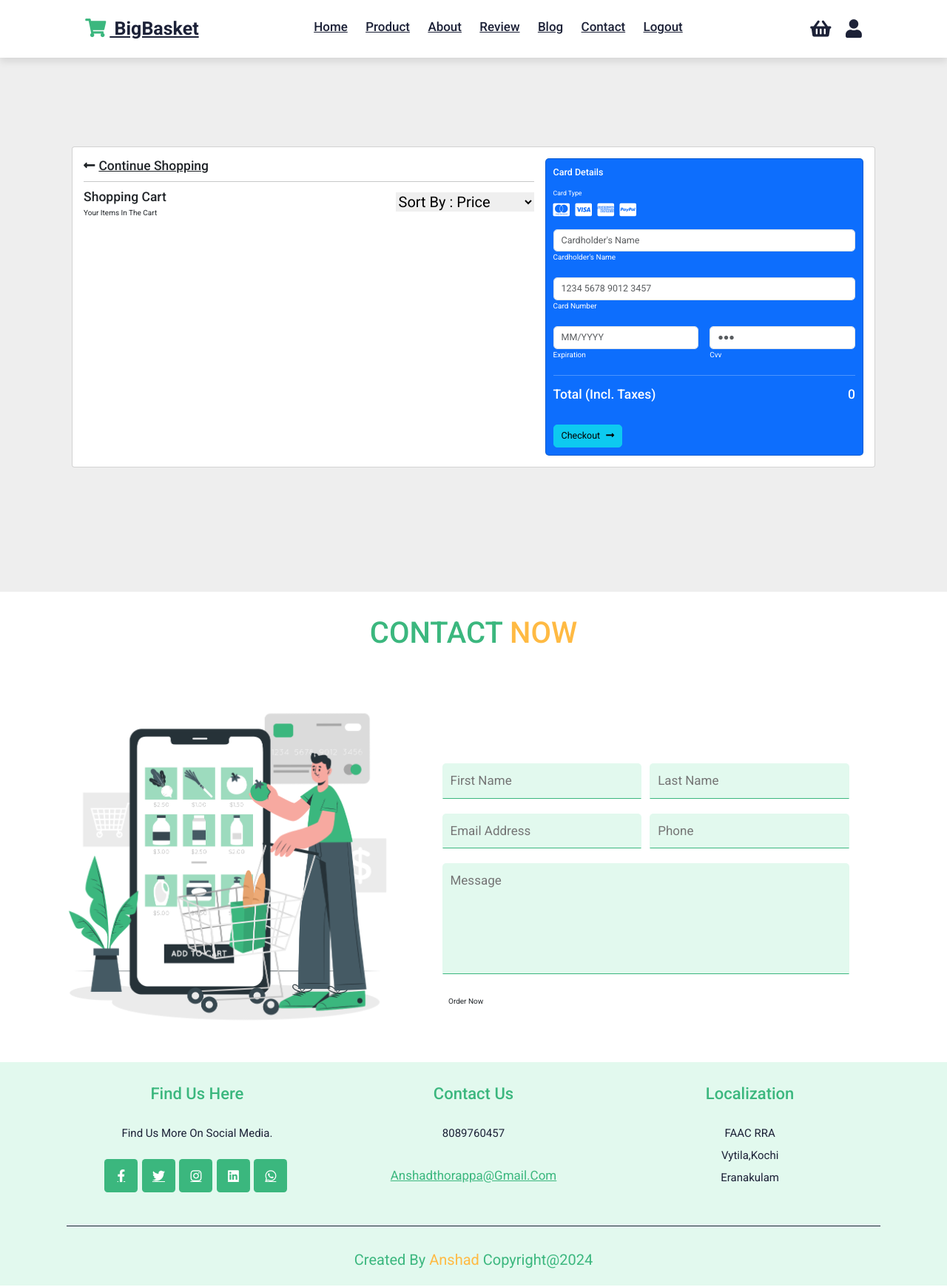
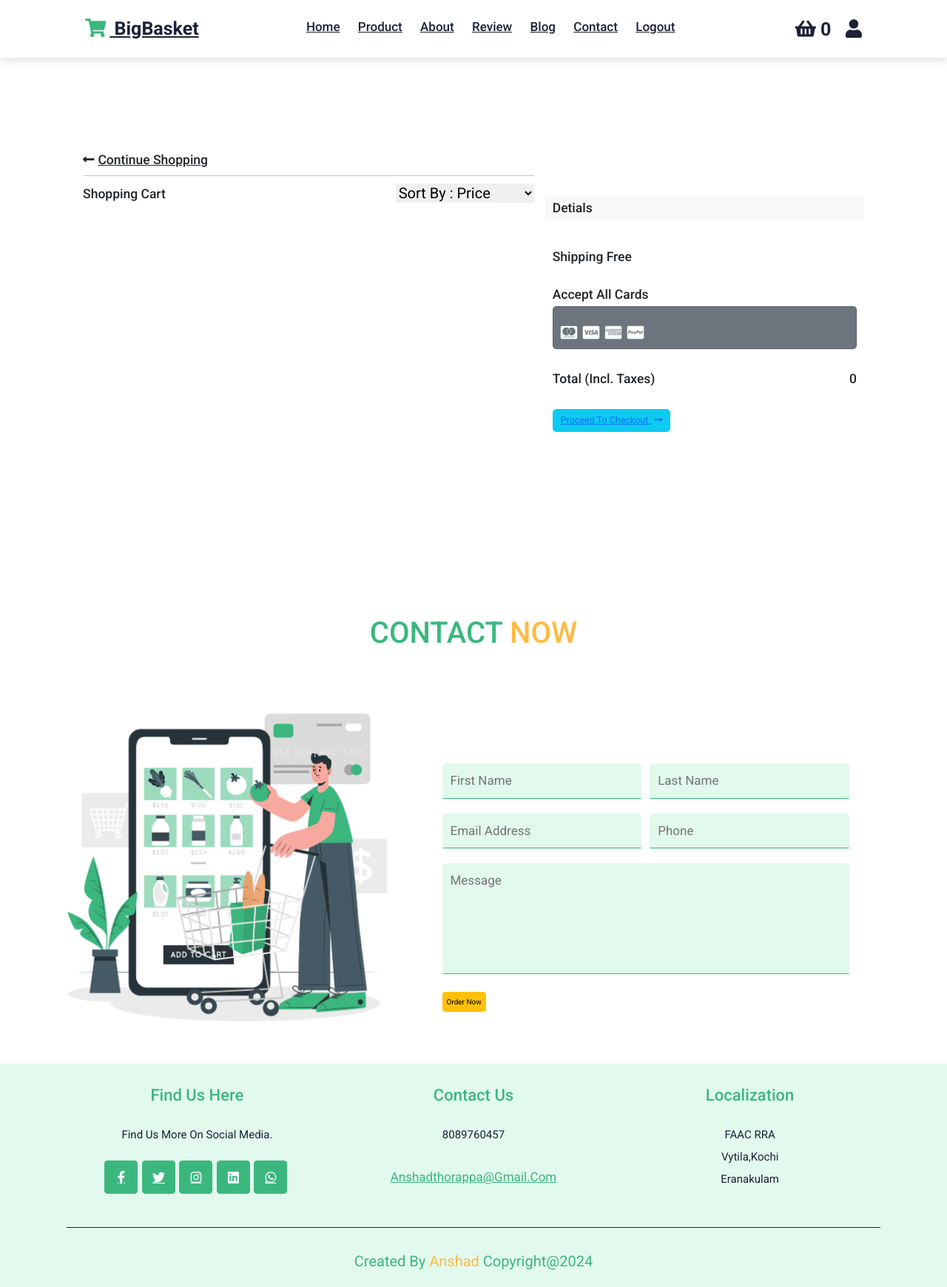
Before and after one commit to Anshad2/grocery-store, a Django app: page /basket/items/all/ in a window 1280 px wide. Shown: the whole page at 74% size. Run offline with Django 5.2, Linux system fonts and the light colour scheme; a user stored in the database is signed in; data comes from the database, SQL or seed files in the repository; both versions use the stored data as it was after the commit.

Commit message:
first commit

```diff
--- a/grocery/settings.py
+++ b/grocery/settings.py
@@ -63,6 +63,7 @@ TEMPLATES = [
                 'django.template.context_processors.request',
                 'django.contrib.auth.context_processors.auth',
                 'django.contrib.messages.context_processors.messages',
+                'gros.context_processors.basket_count',
             ],
         },
     },
--- a/grocery/urls.py
+++ b/grocery/urls.py
@@ -30,5 +30,13 @@ urlpatterns = [
     path('products/<int:pk>/add_to_basket/',views.AddToBasketView.as_view(),name="addto-basket"),
     path("basket/items/all/",views.BasketItemListView.as_view(),name="basket-items"),
     path('basket/items/<int:pk>/',views.BasketItemRemoveView.as_view(),name="basketitems-remove"),
+    path('basket/items/<int:pk>/qty/change/',views.CartItemUpdateQuantityView.as_view(),name="editcart=qty"),
+    path('checkout/',views.CheckOutView.as_view(),name="checkout"),
+    path('logout/',views.SignOutView.as_view(),name="signout"),
+    path('summary/',views.OrderSummaryView.as_view(),name="summary"),
+
+
+
+
 
 ]+ static(settings.MEDIA_URL, document_root=settings.MEDIA_ROOT)
--- /dev/null
+++ b/gros/context_processors.py
@@ -0,0 +1,9 @@
+from django.contrib.auth.models import User
+
+
+def basket_count(request):
+    if request.user.is_authenticated:
+        count=request.user.cart.cart_item_count
+        return{"cart_count":count}
+    else:
+        return{"cart_count":0}
--- a/gros/models.py
+++ b/gros/models.py
@@ -160,6 +160,10 @@ class Order(models.Model):
     is_paid=models.BooleanField(default=False)
     total=models.PositiveIntegerField()
 
+    @property
+    def get_order_items(self):
+        return self.purchaseitems.all()
+
 
 class OrderItems(models.Model):
     order_object=models.ForeignKey(Order,on_delete=models.CASCADE,related_name="purchaseitems")
--- a/gros/static/css/style.css
+++ b/gros/static/css/style.css
@@ -772,6 +772,29 @@ section{
   color: var(--secondary);
 }
 
+/* cart count */
+
+#cart {
+  position: relative;
+}
+
+#cart img {
+  width: 50px; /* adjust as needed */
+  height: auto; /* maintain aspect ratio */
+}
+
+#cart-count {
+  position: absolute;
+  top: -10px; /* adjust as needed */
+  right: -10px; /* adjust as needed */
+  background-color: red;
+  color: white;
+  border-radius: 50%;
+  padding: 5px;
+  font-size: 12px;
+}
+
+
 /* media queries */
 
 @media (max-width: 991px){
--- a/gros/static/js/script.js
+++ b/gros/static/js/script.js
@@ -47,4 +47,5 @@ var swiper = new Swiper(".review-slider", {
       slidesPerView: 3,
     },
   },
+
 });
--- a/gros/templates/base.html
+++ b/gros/templates/base.html
@@ -16,6 +16,7 @@
     <!-- <link rel="stylesheet" href="{%static 'css/styles.css'%}"> -->
 
     {%block link_block%}
+    <link href="https://cdn.jsdelivr.net/npm/bootstrap@5.3.3/dist/css/bootstrap.min.css" rel="stylesheet" integrity="sha384-QWTKZyjpPEjISv5WaRU9OFeRpok6YctnYmDr5pNlyT2bRjXh0JMhjY6hW+ALEwIH" crossorigin="anonymous">
 
     {%endblock%}
 
@@ -39,7 +40,7 @@
                 <a href="{%url 'home'%}">review</a>
                 <a href="{%url 'home'%}">blog</a>
                 <a href="#contact">contact</a>
-                <a href="#contact">Logout</a>
+                <a href="{%url 'signout'%}">Logout</a>
 
 
             </h3>
@@ -49,7 +50,11 @@
 
 
         <div class="icons">
-            <div id="cart-btn" class="fas fa-shopping-basket"></div>
+
+
+            <a href="{%url 'basket-items'%}"><div id="cart-btn" class="fas fa-shopping-basket">
+                <span id="cart-count ">{{cart_count}}</span>
+            </div></a>
             <div id="login-btn" class="fas fa-user"></div>
             <div id="menu-btn" class="fas fa-bars"></div>
         </div>
@@ -135,7 +140,7 @@
                 </div>
 
                 <textarea placeholder="message" id="" cols="30" rows="10"></textarea>
-                <input type="submit" value="order now" class="btn">
+                <input type="submit" value="order now" class="btn btn btn-warning p-2">
             </form>
 
         </div>
--- a/gros/templates/cart_list.html
+++ b/gros/templates/cart_list.html
@@ -22,24 +22,24 @@ height: 100vh !important;
 
 {%block main_block%}
 
-<section class="h-100 h-custom " style="background-color: #eee;">
-    <div class="container  py-5 h-100 ">
-      <div class="row d-flex justify-content-center align-items-center h-100 ">
-        <div class="col">
-          <div class="card mt-5">
-            <div class="card-body p-4">
 
-              <div class="row">
+<section class="h-100 h-custom ">
+    <div class="container  py-5 h-100 border-0 ">
+      <div class="row d-flex justify-content-center align-items-center h-100 border-0 ">
+        <div class="col border-0">
+          <div class="card mt-5 border-0">
+            <div class="card-body p-4 border-0">
 
-                <div class="col-lg-7">
-                  <h3 class="mb-3"><a href="#!" class="text-body"><i
-                        class="fas fa-long-arrow-alt-left me-2"></i>Continue shopping</a></h3>
+              <div class="row border-0">
+
+                <div class="col-lg-7 border-0">
+                  <h3 class="mb-3 border-0"><a href="{%url 'index'%}" class="text-body"><i
+                        class="fas fa-long-arrow-alt-left me-2 border-0"></i>Continue shopping</a></h3>
                   <hr>
 
-                  <div class="d-flex justify-content-between align-items-center mb-4">
+                  <div class="d-flex justify-content-between align-items-center mb-4 border-0">
                     <div>
                       <h3 class="mb-1">Shopping cart</h3>
-                      <p class="mb-0">Your Items In The cart</p>
                     </div>
 
                         <!-- <div>
@@ -81,7 +81,27 @@ height: 100vh !important;
                         </div>
                         <div class="d-flex flex-row align-items-center">
                           <div>
-                            <h5><input type="number" value="{{bi.qty}}" min="1"/></h5>
+                            <!-- <h5><input type="number" value="{{bi.qty}}" min="1"/></h5> -->
+                            <div class="quantity py-2  me-5">
+                              <form action="{%url 'editcart=qty' bi.id%}" method="post">
+                                {%csrf_token%}
+                                {%if bi.qty > 1%}
+                                <button type="submit" class="quantity-left-minus py-2 btn btn-warning"
+                                 name="counterButton"
+                                 value="-">-</button>
+
+                                {%endif%}
+                              <input class="mx-1 h-7 w-18 rounded-md border text-center "
+                               type="text" id="quantity" value="{{bi.qty}}"
+                               disabled
+                               />
+
+                              <button type="submit" class="quantity-right-plus py-2 btn btn-warning "
+                               name="counterButton"
+                               value="+">+</button>
+                              </form>
+
+                          </div>
 
                           </div>
                           <div style="width: 80px;">
@@ -96,69 +116,43 @@ height: 100vh !important;
                 <!-- end itreate -->
 
                 </div>
-                <div class="col-lg-5">
-
-                  <div class="card bg-primary text-white rounded-3">
+                <div class="col-lg-5 border-0">
+                  <div class="card mt-5 border-0 py-5">
+                    <h3 class="card-header border-0">Detials</h3>
+                    <div class="card-body border-0">
+                      <h3 class="card-title mt-5">Shipping Free</h3>
+                      <h3 class="card-text mt-5">Accept All Cards</h3>
+                      <div class="card bg-secondary text-white rounded-3">
                     <div class="card-body">
                       <div class="d-flex justify-content-between align-items-center mb-4">
-                        <h5 class="mb-0">Card details</h5>
+                        <h5 class="mb-0"></h5>
 
                       </div>
 
-                      <p class="small mb-2">Card type</p>
                       <a href="#!" type="submit" class="text-white"><i
-                          class="fab fa-cc-mastercard fa-2x me-2"></i></a>
+                          class="fab fa-cc-mastercard fa-2x me-2 "></i></a>
                       <a href="#!" type="submit" class="text-white"><i
                           class="fab fa-cc-visa fa-2x me-2"></i></a>
                       <a href="#!" type="submit" class="text-white"><i
                           class="fab fa-cc-amex fa-2x me-2"></i></a>
                       <a href="#!" type="submit" class="text-white"><i class="fab fa-cc-paypal fa-2x"></i></a>
 
-                      <form class="mt-4">
-                        <div class="form-outline form-white mb-4">
-                          <input type="text" id="typeName" class="form-control form-control-lg" siez="17"
-                            placeholder="Cardholder's Name" />
-                          <label class="form-label" for="typeName">Cardholder's Name</label>
-                        </div>
-
-                        <div class="form-outline form-white mb-4">
-                          <input type="text" id="typeText" class="form-control form-control-lg" siez="17"
-                            placeholder="1234 5678 9012 3457" minlength="19" maxlength="19" />
-                          <label class="form-label" for="typeText">Card Number</label>
-                        </div>
-
-                        <div class="row mb-4">
-                          <div class="col-md-6">
-                            <div class="form-outline form-white">
-                              <input type="text" id="typeExp" class="form-control form-control-lg"
-                                placeholder="MM/YYYY" size="7" id="exp" minlength="7" maxlength="7" />
-                              <label class="form-label" for="typeExp">Expiration</label>
-                            </div>
-                          </div>
-                          <div class="col-md-6">
-                            <div class="form-outline form-white">
-                              <input type="password" id="typeText" class="form-control form-control-lg"
-                                placeholder="&#9679;&#9679;&#9679;" size="1" minlength="3" maxlength="3" />
-                              <label class="form-label" for="typeText">Cvv</label>
-                            </div>
-                          </div>
-                        </div>
-
-                      </form>
-
-                      <hr class="my-4">
 
 
 
+                    </div>
+                  </div>
+
+
                       <div class="d-flex justify-content-between mb-4">
-                        <h3 class="mb-2">Total (Incl. taxes)</h3>
-                        <h3 class="mb-2">{{request.user.cart.cart_total}}</h3>
+                        <h3 class="mb-2 mt-5">Total (Incl. taxes)</h3>
+                        <h3 class="mb-2 mt-5">{{request.user.cart.cart_total}}</h3>
                       </div>
 
-                      <button type="button" class="btn btn-info btn-block btn-lg">
+                      <button type="button" class="btn btn-info btn-block btn-lg mt-3">
                         <div class="d-flex justify-content-between">
                           <span></span>
-                          <span>Checkout <i class="fas fa-long-arrow-alt-right ms-2"></i></span>
+                          <a href="{%url 'checkout'%}"><span> Proceed To Checkout <i class="fas fa-long-arrow-alt-right ms-2"></i></span></a>
                         </div>
                       </button>
 
@@ -179,28 +173,23 @@ height: 100vh !important;
 {%endblock%}
 {%block script_block%}
 
-<!-- <script>
-  // JavaScript
-let quantity = 1; // Initial quantity
+<script>
+  $(document).ready(function() {
+      var quantity = 1; // Initial quantity
+      $('.quantity-right-plus').click(function(e) {
+          e.preventDefault();
+          quantity = parseInt($('#quantity').val());
+          $('#quantity').val(quantity + 1); // Increment
+      });
+      $('.quantity-left-minus').click(function(e) {
+          e.preventDefault();
+          quantity = parseInt($('#quantity').val());
+          if (quantity > 1) {
+              $('#quantity').val(quantity - 1); // Decrement
+          }
+      });
+  });
+</script>
 
-function increaseQuantity() {
-  quantity++;
-  updateQuantityDisplay();
-}
-
-function decreaseQuantity() {
-  if (quantity > 1) { // Ensure quantity doesn't go below 1
-    quantity--;
-    updateQuantityDisplay();
-  }
-}
-
-function updateQuantityDisplay() {
-  document.getElementById('quantityValue').innerText = quantity;
-}
-
-// You can then use the 'quantity' variable to update the quantity of items in your grocery app's logic.
-
-</script> -->
 
 {%endblock%}
--- a/gros/views.py
+++ b/gros/views.py
@@ -1,18 +1,21 @@
 from django.shortcuts import render,redirect
 from django.views.generic import View,DetailView,TemplateView,ListView
-from gros.forms import RegistrationForm,LoginForm
 from django.contrib.auth import authenticate,login,logout
 from django.contrib import messages
+from django.utils.decorators import method_decorator
+from django.views.decorators.cache import never_cache
 
 
-from gros .models import Product,BasketItem
-
+from gros.forms import RegistrationForm,LoginForm
+from gros .models import Product,BasketItem,Order,OrderItems
+from gros.decorators import signin_required,owner_permission_required
 # Create your views here.
 
 
 # url:localhost:8000/register
 # method,get,post
 # form_class :registartionform
+
 
 class SignUpView(View):
 
@@ -36,7 +39,6 @@ class SignUpView(View):
 
 class SignInView(View):
 
-
     def get(self,request,*args,**kwargs):
      form=LoginForm()
      return render(request,"login.html",{"form":form})
@@ -54,6 +56,7 @@ class SignInView(View):
 
 
 
+@method_decorator([signin_required,never_cache],name="dispatch")
 class IndexView(View):
     def get(self,request,*args,**kwargs):
      qs=Product.objects.all()
@@ -62,7 +65,7 @@ class IndexView(View):
 
 
 # url:localhost:8000/products/{id}
-
+@method_decorator([signin_required,never_cache],name="dispatch")
 class ProductDetailView(DetailView):
 
 #    def get(self,request,*args,**kwargs):
@@ -82,7 +85,7 @@ class HomeView(TemplateView):
 # add to basket/cart
 # url:localhost:8000/product/{id}/add to basket
 # method:post
-
+@method_decorator([signin_required,never_cache],name="dispatch")
 class AddToBasketView(View):
 
 
@@ -95,14 +98,14 @@ class AddToBasketView(View):
          product_object=product_obj,
          basket_object=request.user.cart
       )
-      return redirect("product-detail")
+      return redirect("index")
 
 
 
 # basket item list view
 # url:localhost:8000/basketitems/all
 # method get
-
+@method_decorator([signin_required,never_cache],name="dispatch")
 class BasketItemListView(ListView):
 
 
@@ -115,7 +118,7 @@ class BasketItemListView(ListView):
       return qs
 
 
-
+@method_decorator([signin_required,owner_permission_required,never_cache],name="dispatch")
 class BasketItemRemoveView(View):
 
    def get(self,request,*args,**kwargs):
@@ -123,3 +126,84 @@ class BasketItemRemoveView(View):
       basket_item_object=BasketItem.objects.get(id=id)
       basket_item_object.delete()
       return redirect ("basket-items")
+
+
+
+
+@method_decorator([signin_required,owner_permission_required,never_cache],name="dispatch")
+class CartItemUpdateQuantityView(View):
+
+   def post(self,request,*args,**kwargs):
+      action=request.POST.get("counterButton")
+      id=kwargs.get("pk")
+      basket_item_object=BasketItem.objects.get(id=id)
+      if action=="+":
+         basket_item_object.qty+=1
+         basket_item_object.save()
+      else:
+         basket_item_object.qty-=1
+         basket_item_object.save()
+
+      return redirect("basket-items")
+
+
+
+
+@method_decorator([signin_required,never_cache],name="dispatch")
+class CheckOutView(View):
+
+
+   def get(self,request,*args,**kwargs):
+      return render(request,"checkout.html")
+
+   def post(self,request,*args,**kwargs):
+      email=request.POST.get("email")
+      phone=request.POST.get("phone")
+      address=request.POST.get("address")
+
+      # creating order instance
+      order_obj=Order.objects.create(
+         user_object=request.user,
+         delivery_address=address,
+         phone=phone,
+         email=email,
+         total=request.user.cart.cart_total
+     )
+       # creating ordertitems instance
+
+      try:
+
+         basket_items=request.user.cart.cart_items
+         for bi in basket_items:
+            OrderItems.objects.create(
+            order_object=order_obj,
+            basket_item_object=bi
+
+         )
+         bi.is_order_placed=True
+         bi.save()
+
+      except:
+
+        order_obj.delete()
+
+      finally:
+
+        return redirect("index")
+
+
+
+class OrderSummaryView(View):
+
+
+   def get(self,request,*args,**kwargs):
+      qs=Order.objects.filter(user_object=request.user).exclude(status="cancelled")
+      return render(request,"summary.html",{"data":qs})
+
+
+@method_decorator([signin_required,never_cache],name="dispatch")
+class SignOutView(View):
+
+   def get(self,request,*args,**kwargs):
+      logout(request)
+      return redirect("signin")
```
Also changed, not shown: gros/decorators.py (added, +26 -0 lines), gros/templates/checkout.html (+106 -61 lines), gros/templates/frontpage.html (+5 -2 lines), gros/templates/summary.html (added, +136 -0 lines), db.sqlite3, gros/migrations/0009_order_zipcode.py (added), gros/migrations/0010_remove_order_zipcode.py (added).
